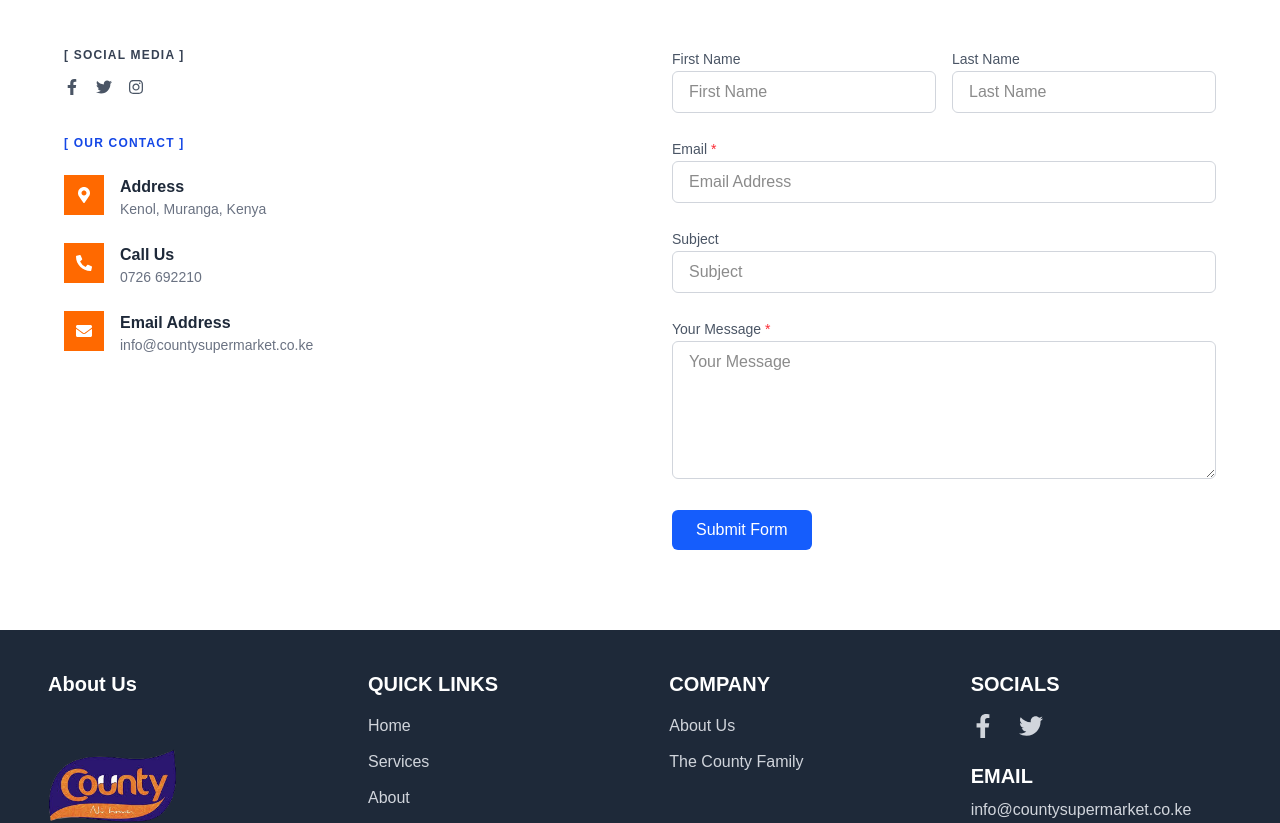
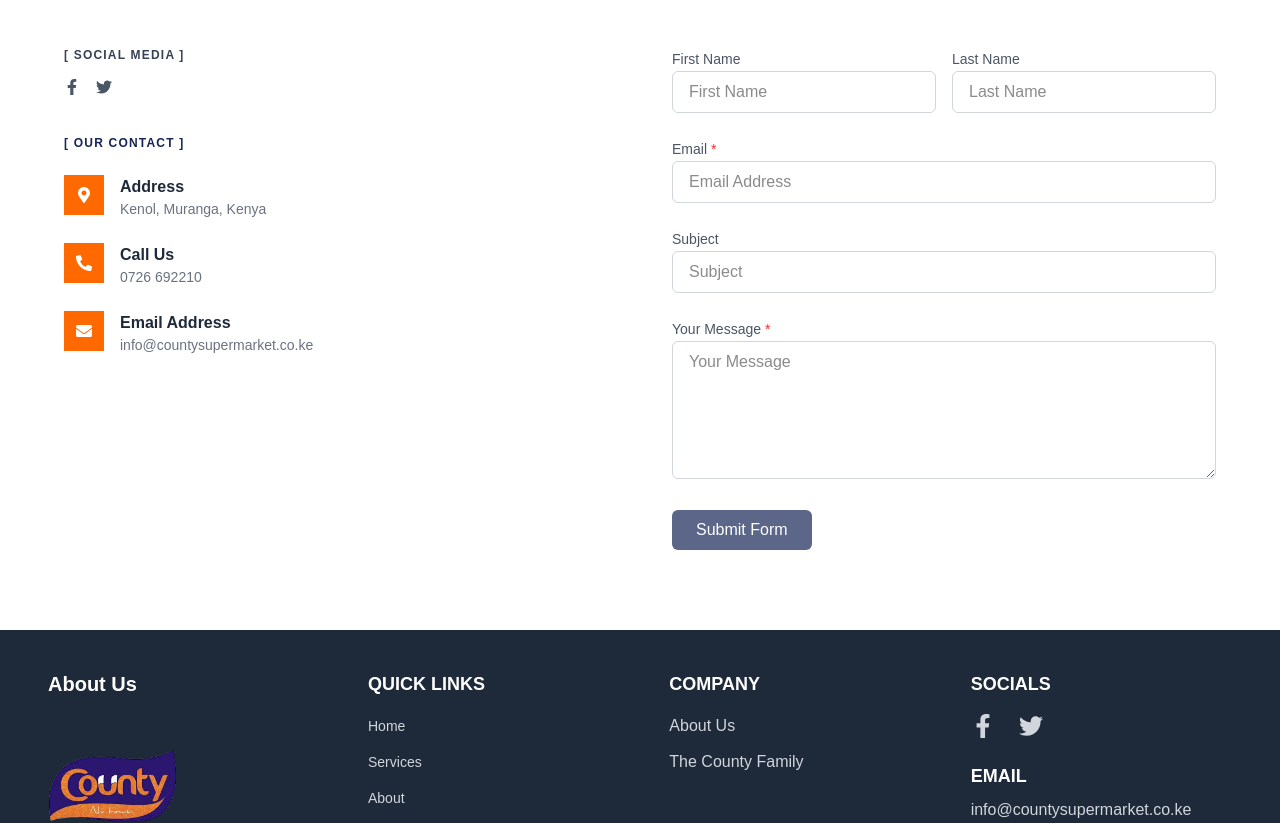
Before and after one commit to Eye-Kyu/County-supermarket, a Next.js app: page /Contact in a window 1280 px wide. Shown: the part 1080-1903 px from the top of the page. Built offline with nearby package versions, Linux system fonts and the light colour scheme.

Commit message:
first page touchup

```diff
--- a/app/components/AisleCard.tsx
+++ b/app/components/AisleCard.tsx
@@ -23,7 +23,7 @@ export default function AisleCard({
       style={{ minHeight: "60vh" }}
     >
       {/* TEXT CARD */}
-      <div className="w-full md:w-1/2 bg-[#23265e] rounded-3xl p-6 md:p-10 flex flex-col justify-center min-h-55">
+      <div className="w-full md:w-1/2 bg-blue-950 rounded-3xl p-6 md:p-10 flex flex-col justify-center min-h-55">
         <h3 className="font-serif text-2xl mb-4 text-white">{title}</h3>
         <p className="text-sm md:text-base leading-relaxed text-white">
           {text}
--- a/app/components/Footer.tsx
+++ b/app/components/Footer.tsx
@@ -27,7 +27,7 @@ export default function Footer() {
         </section>
 
         <nav aria-label="Quick Links" className="flex-1 min-w-40 max-w-xs">
-          <h4 className="text-white text-xl  font-semibold mb-4">
+          <h4 className="text-white text-lg  font-semibold mb-4">
             QUICK LINKS
           </h4>
           <ul className="space-y-3">
@@ -39,7 +39,7 @@ export default function Footer() {
               <li key={href}>
                 <a
                   href={href}
-                  className="hover:text-white transition-colors duration-200"
+                  className="hover:text-white transition-colors duration-200 text-sm"
                 >
                   {label}
                 </a>
@@ -49,7 +49,9 @@ export default function Footer() {
         </nav>
 
         <nav aria-label="Company" className="flex-1 min-w-40 max-w-xs">
-          <h4 className="text-white text-xl font-semibold mb-4">COMPANY</h4>
+          <h4 className="text-white md:text-lg text-lg font-semibold mb-4">
+            COMPANY
+          </h4>
           <ul className="space-y-3">
             {[
               { href: "#", label: "About Us" },
@@ -69,7 +71,7 @@ export default function Footer() {
 
         {/* Socials and Contact */}
         <section className="flex-1 min-w-50 max-w-xs">
-          <h4 className="text-white text-xl font-semibold mb-4">SOCIALS</h4>
+          <h4 className="text-white text-lg font-semibold mb-4">SOCIALS</h4>
           <div className="flex space-x-6 mb-6 text-gray-300">
             <a
               href="#"
@@ -88,7 +90,7 @@ export default function Footer() {
           </div>
 
           <div>
-            <h4 className="text-white text-xl font-semibold mb-2">EMAIL</h4>
+            <h4 className="text-white text-lg font-semibold mb-2">EMAIL</h4>
             <a
               href="mailto:info@countysupermarket.co.ke"
               className="block hover:text-white transition-colors duration-200"
--- a/app/components/contact/ContactSection.tsx
+++ b/app/components/contact/ContactSection.tsx
@@ -37,13 +37,12 @@ export default function ContactSection() {
               <div className="flex items-center gap-4 text-gray-600">
                 <FaFacebookF className="cursor-pointer hover:text-orange-500" />
                 <FaTwitter className="cursor-pointer hover:text-orange-500" />
-                <FaInstagram className="cursor-pointer hover:text-orange-500" />
               </div>
             </div>
 
             {/* Contact Info */}
             <div>
-              <p className="text-xs font-semibold tracking-widest text-blue-700 mb-6">
+              <p className="text-xs font-semibold tracking-widest text-blue-950 mb-6">
                 [ OUR CONTACT ]
               </p>
 
@@ -143,7 +142,7 @@ export default function ContactSection() {
 
             <button
               type="submit"
-              className="bg-blue-600 text-white px-6 py-2 rounded-md hover:bg-blue-700 transition"
+              className="bg-blue-950/70 text-white px-6 py-2 rounded-md hover:bg-blue-950 transition"
             >
               Submit Form
             </button>
--- a/app/components/ourservices/Services.tsx
+++ b/app/components/ourservices/Services.tsx
@@ -73,7 +73,7 @@ export default function ServicesZigZag() {
                 }`}
               >
                 {/* Image */}
-                <div className="w-full md:w-1/2">
+                <div className="w-full md:w-3/5">
                   <div className="relative aspect-square w-full overflow-hidden rounded-sm">
                     <Image
                       src={service.image}
@@ -85,14 +85,14 @@ export default function ServicesZigZag() {
                 </div>
 
                 {/* Text */}
-                <div className="w-full md:w-1/2">
-                  <h2 className="mb-3 text-md md:text-3xl uppercase tracking-wide text-blue-700">
+                <div className="w-full md:w-2/5">
+                  <h2 className="mb-3 text-lg font-semibold md:font-medium md:text-2xl uppercase tracking-wide text-blue-950">
                     {service.title}
                   </h2>
 
-                  <div className="mb-4 h-0.5 w-12 bg-blue-700" />
+                  <div className="mb-4 h-0.5 w-12 bg-orange-500" />
 
-                  <p className="text-sm leading-relaxed text-gray-600">
+                  <p className="text-sm leading-relaxed text-black">
                     {service.description}
                   </p>
                 </div>
--- a/app/components/ourservices/ServicesWhy.tsx
+++ b/app/components/ourservices/ServicesWhy.tsx
@@ -6,11 +6,11 @@ export default function WhyShopWithUs() {
       <div className="mx-auto max-w-7xl grid grid-cols-1 lg:grid-cols-3 gap-12 items-center">
         {/* LEFT: Text content */}
         <div className="max-w-xl">
-          <p className="text-xs tracking-widest text-blue-700 font-semibold mb-4">
+          <p className="text-xs tracking-widest text-orange-500 font-semibold mb-4">
             SERVICES
           </p>
 
-          <h2 className="text-3xl md:text-4xl font-bold text-gray-900 mb-6">
+          <h2 className="md:text-center  text-3xl md:text-4xl font-bold text-blue-950 mb-16">
             Why Shop With Us
           </h2>
 
@@ -24,13 +24,9 @@ export default function WhyShopWithUs() {
             exceptional customer service, ensuring every visit meets your needs.
             Shop with us for value and satisfaction!
           </p>
-
-          <a
-            href="#"
-            className="inline-block text-blue-700 font-medium underline underline-offset-4 hover:text-blue-900 transition"
-          >
+          <button className="px-6 py-3 font-bold border-b border-black text-orange-500 transition-all duration-300 hover:bg-orange-500 hover:text-white hover:rounded-lg hover:border-b-0">
             Contact Us
-          </a>
+          </button>
         </div>
 
         {/* MIDDLE: Store image */}
--- a/app/components/ourstory/Mission.tsx
+++ b/app/components/ourstory/Mission.tsx
@@ -6,11 +6,11 @@ export default function Mission() {
       <div className="mx-auto max-w-7xl grid grid-cols-1 lg:grid-cols-3 gap-12 items-center">
         {/* LEFT: Text content */}
         <div className="max-w-xl">
-          <h2 className="text-3xl md:text-4xl font-bold text-gray-900 mb-6">
+          <h2 className="text-3xl md:text-4xl font-extrabold text-blue-950 mb-6">
             Our Mission
           </h2>
 
-          <p className="text-gray-600 leading-relaxed mb-6">
+          <p className="text-gray-600 text-sm md:text-base leading-relaxed mb-6">
             At County Supermarket, we prioritize your convenience with a range
             At County Supermarket, our mission is to deliver an exceptional
             shopping experience by offering affordability, high-quality
--- a/app/components/ourstory/Story.tsx
+++ b/app/components/ourstory/Story.tsx
@@ -7,7 +7,7 @@ export default function OurStory() {
         {/* LEFT — IMAGE COLUMN */}
         <div className="flex flex-col gap-8 h-[80vh]">
           {/* Top Image */}
-          <div className="relative flex-1 bg-gray-100 rounded-md">
+          <div className="relative flex-1 rounded-md">
             <Image
               src="/Images/Hero/hero2.webp"
               alt="County Supermarket exterior"
@@ -18,7 +18,7 @@ export default function OurStory() {
           </div>
 
           {/* Bottom Image */}
-          <div className="relative flex-[1.3] bg-gray-100 rounded-md">
+          <div className="relative flex-[1.3] rounded-md">
             <Image
               src="/Images/Hero/hero1.webp"
               alt="County Supermarket interior"
@@ -29,13 +29,13 @@ export default function OurStory() {
         </div>
 
         {/* RIGHT — TEXT CONTENT */}
-        <div className="max-w-xl">
+        <div className="max-w-xl py-12">
           {/*   <p className="uppercase tracking-[0.3em] text-sm text-gray-400 mb-4">
             A Brief Heading
           </p>
           */}
 
-          <h2 className="text-4xl md:text-5xl font-extrabold text-[#0b1b3f] mb-6">
+          <h2 className="text-3xl md:text-4xl font-extrabold text-blue-950 mb-6">
             Our Story
           </h2>
 
```
